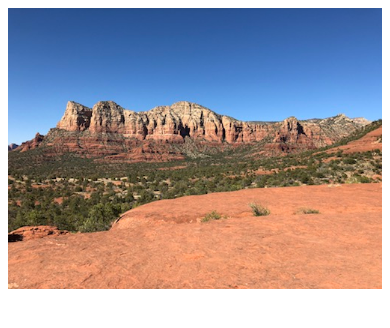
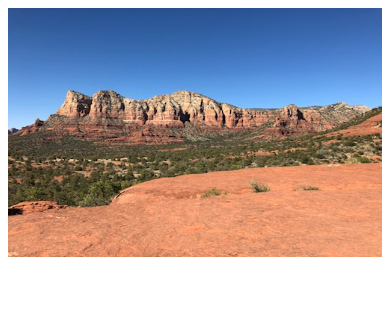
Before and after one commit to seandolinar/box-slide-demo, a plain HTML site: page index.html in a window 390 px wide. Drawn offline with Linux system fonts and the light colour scheme.

Commit message:
fixed height/ratio + iphone issue

```diff
--- a/index.html
+++ b/index.html
@@ -5,16 +5,19 @@
     <meta name="viewport" content="width=device-width, initial-scale=1.0">
     <meta http-equiv="X-UA-Compatible" content="ie=edge">
     <title>Box Slide Demo</title>
-    <link rel="stylesheet" href="style.css">
+    <link rel="stylesheet" href="style.css?v=9">
 </head>
 <body>
+    <main style="outline:none" tabindex="-1">
     <div class="box">
         <div class="box__inner-background">
+            <div style="width: 100%; padding-bottom: 66.6667%;"></div>
             <img src="az-image.jpg" />
         </div>
         <div class="box__inner-slide">
             Lorem, ipsum dolor sit amet consectetur adipisicing elit. Libero dignissimos dolore voluptatum totam fugiat atque quibusdam aut nostrum! Dolorem vero animi qui corporis ea ratione voluptates repellat laborum perferendis modi!
         </div>
     </div>
+</main>
 </body>
 </html>
--- a/style.css
+++ b/style.css
@@ -8,18 +8,27 @@ html * {
 
 body {
     font-family: 'Segoe UI', Tahoma, Geneva, Verdana, sans-serif;
+    height: 100vh;
+}
+
+main {
+    height: 100vh;
 }
 
 .box {
     position: relative;
     display: inline-block;
     overflow: hidden;
-
-    height: 375px;
+    width: 100%;
+    max-width: 500px;
 }
 
 .box__inner-background img {
     width: 100%;
+    position: absolute;
+    top: 0;
+    left: 0;
+    height: 100%;
 }
 
 .box__inner-slide {
```
